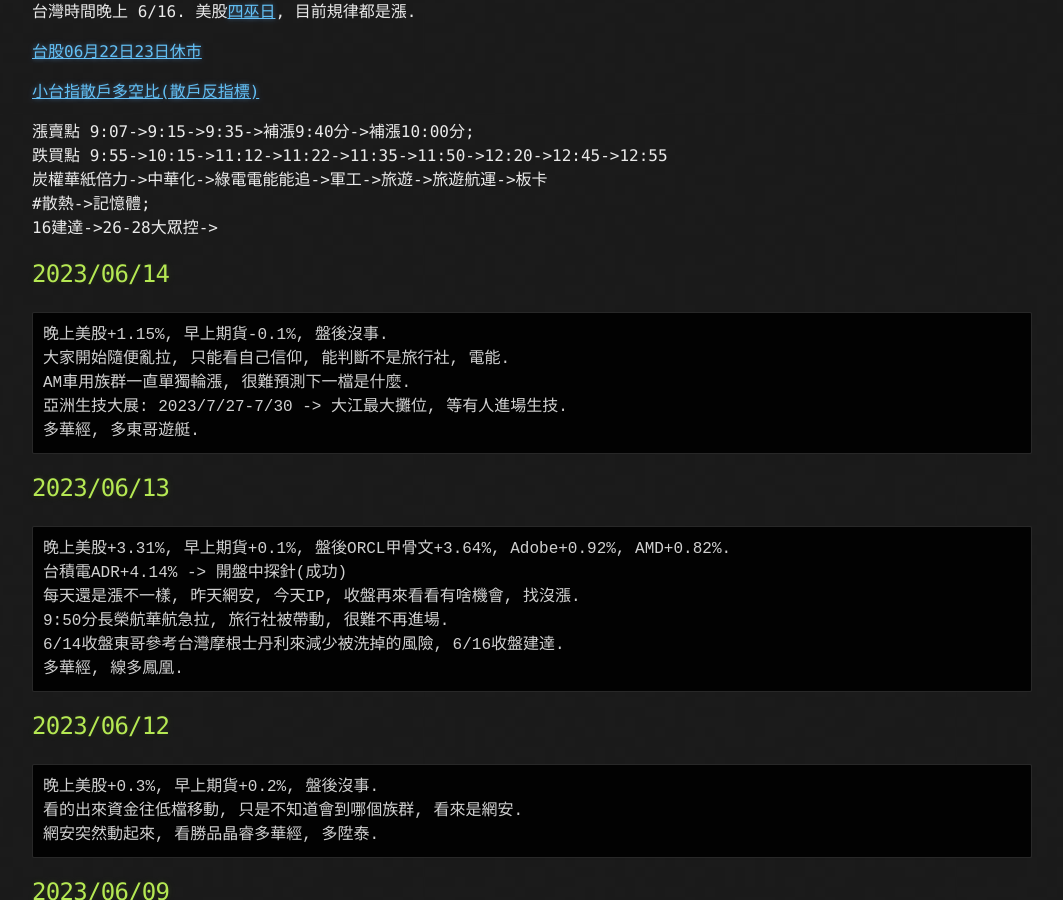
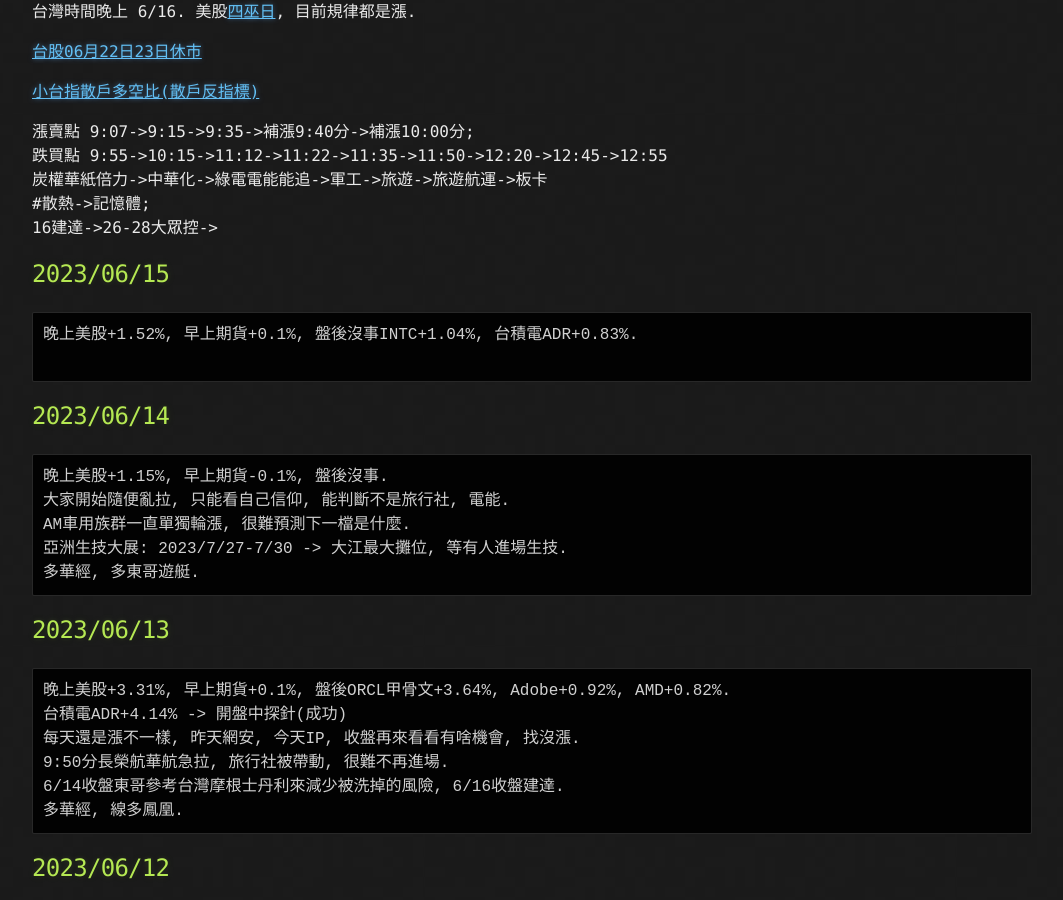
Before and after one commit to lepg5487/Stock_God, a Jekyll site: the page built from index.md, in a window 1280 px wide and 900 px high, scrolled down 418 px. Shown: the whole window, without its empty margins (108-1171 px from the left). Built offline with Jekyll 4.4.1, drawn with Linux system fonts in a browser that asks for light colours; our own code applies the rules of GitHub Pages for plain Markdown files.

Commit message:
Update index.md

````diff
--- a/index.md
+++ b/index.md
@@ -21,6 +21,12 @@
 炭權華紙倍力->中華化->綠電電能能追->軍工->旅遊->旅遊航運->板卡
 #散熱->記憶體;
 16建達->26-28大眾控->
+
+## 2023/06/15
+```
+晚上美股+1.52%, 早上期貨+0.1%, 盤後沒事INTC+1.04%, 台積電ADR+0.83%.
+
+```
 
 ## 2023/06/14
 ```
````
